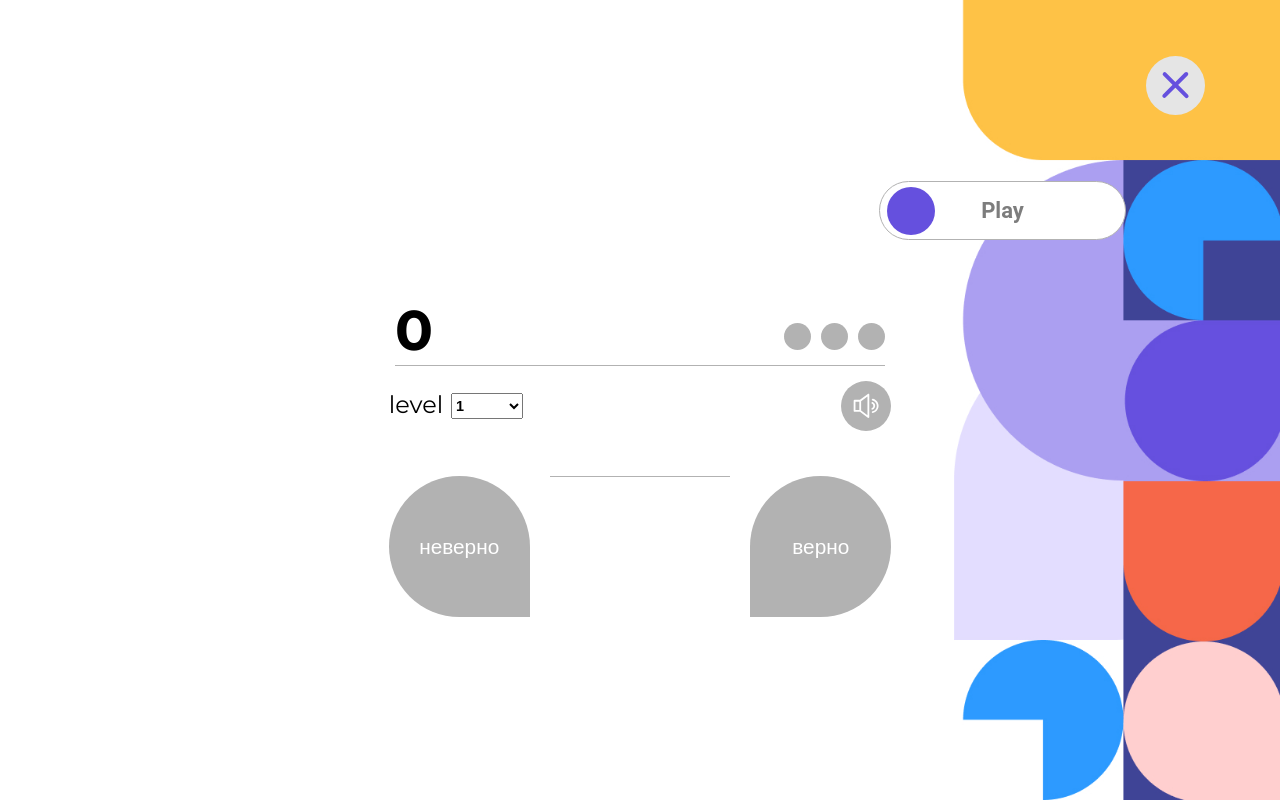
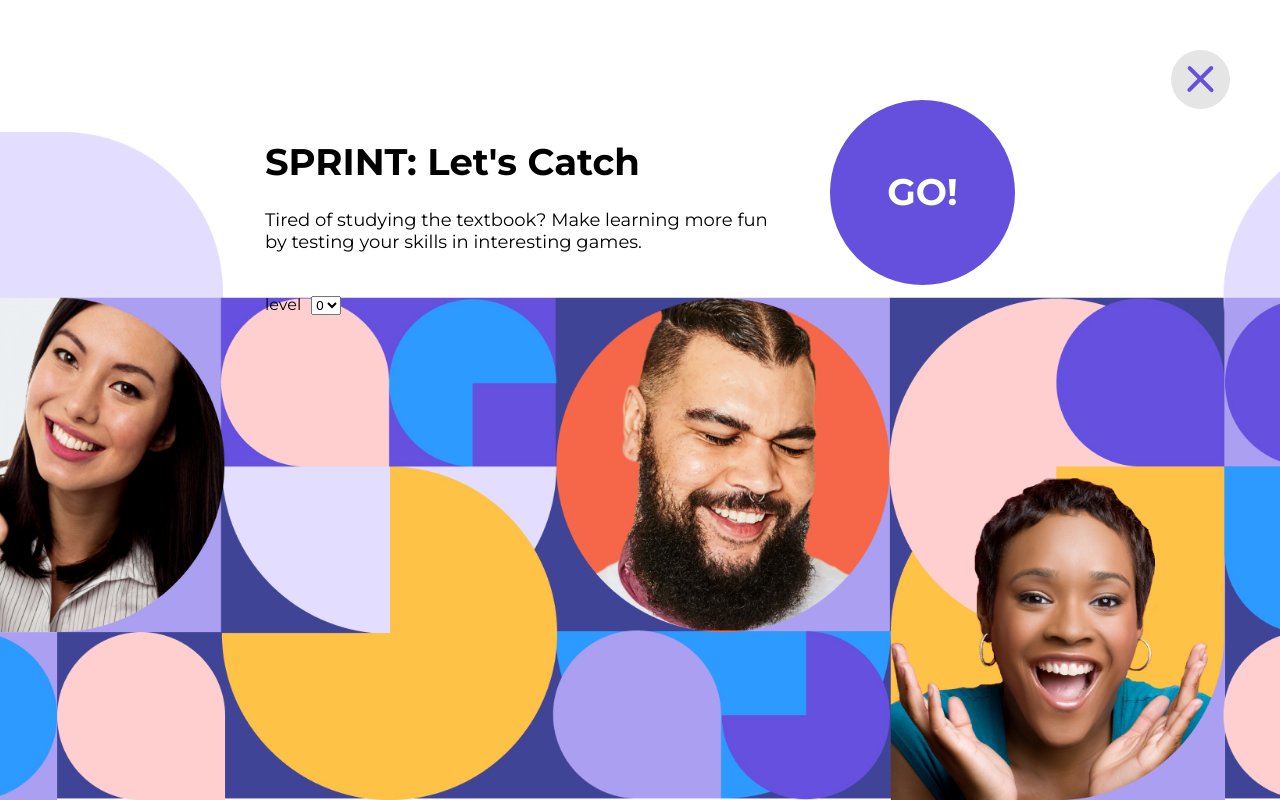
Before and after one commit to ligalaz/rsLang, a React (Create React App) app in the folder project/: page /sprint in a window 1280 px wide. Shown: the top 800 px of the page. Built offline with nearby package versions, Linux system fonts and the light colour scheme.

Commit message:
feat: sprint finish

```diff
--- a/project/src/pages/games/audiocall/audiocall-game-page/audiocall.tsx
+++ b/project/src/pages/games/audiocall/audiocall-game-page/audiocall.tsx
@@ -24,7 +24,7 @@ import AudioCallRepeater from "../components/audiocall-repeater/audiocall-repeat
 import AudioCallView from "../components/audiocall-view/audiocall-view";
 import { IAuth } from "../../../../interfaces/auth";
 
-import { Word } from "../../../../interfaces/word";
+import { GetWordsRequest, Word } from "../../../../interfaces/word";
 import {
   useGetUserStatisticsMutation,
   useUpdateUserStatisticsMutation,
@@ -45,7 +45,9 @@ import cross from "../../../../assets/sound/cross.mp3";
 import { is } from "immer/dist/internal";
 import { useGetWordsMutation } from "../../../../services/words-service";
 import { GameStartScreen } from "../../../../components/game-start-screen/game-start-screen";
-import { useSearchParams } from "react-router-dom";
+import { useNavigate, useSearchParams } from "react-router-dom";
+import { notify } from "../../../../utils/notifications";
+import { toast } from "react-toastify";
 
 const AudioCallPage = (props?: unknown) => {
   const auth: IAuth = useAppSelector(
@@ -91,10 +93,10 @@ const AudioCallPage = (props?: unknown) => {
   const [pageValue, setPage] = useState<number>(null);
   const [mode, setMode] = useState<"textbook" | "main">("main");
 
+  const navigate = useNavigate();
+
   const nextWordButton = useRef(null);
   const dontKnowWordButton = useRef(null);
-  const groupBlock = useRef(null);
-  const pageBlock = useRef(null);
 
   useEffect(() => {
     if (auth?.userId) {
@@ -104,25 +106,6 @@ const AudioCallPage = (props?: unknown) => {
       });
     }
   }, [statistics]);
-
-  useEffect(() => {
-    if (auth?.userId) {
-      getAggregatedWords({
-        userId,
-        params: {
-          group: +groupValue,
-          page: +pageValue,
-          wordsPerPage: 20,
-        },
-      });
-      getUserStatistics(auth.userId);
-    } else {
-      getWords({
-        group: +groupValue,
-        page: +pageValue,
-      });
-    }
-  }, [groupValue, pageValue]);
 
   useEffect(() => {
     if (currentWord && currentStep < allGameWords) {
@@ -206,19 +189,24 @@ const AudioCallPage = (props?: unknown) => {
 
   function getProperlyWords(): void {
     if (auth?.userId) {
+      const request: GetWordsRequest = {};
+      if (request.group === 6) {
+        request.filter = '{"userWord.difficulty":"hard"}';
+        request.wordsPerPage = 3600;
+      } else {
+        request.group = groupValue;
+        request.page = pageValue;
+        request.wordsPerPage = 20;
+      }
       getAggregatedWords({
         userId,
-        params: {
-          group: +groupValue,
-          page: +pageValue,
-          wordsPerPage: 20,
-        },
+        params: request,
       });
       getUserStatistics(auth.userId);
     } else {
       getWords({
-        group: +groupValue,
-        page: +pageValue,
+        group: groupValue,
+        page: pageValue,
       });
     }
   }
@@ -367,6 +355,19 @@ const AudioCallPage = (props?: unknown) => {
     dispatch(changeAnswer({ isAnswer: true }));
   }
 
+  function onTimerFinish(): void {
+    if (groupValue === 6 && words.length < 10) {
+      if (words.length < 10 && group === 6) {
+        notify(
+          "Lack words count for game. Please add more difficult words",
+          toast.warning
+        );
+        navigate("/main", { replace: true });
+      }
+    }
+    dispatch(startGame({ dataBox: words }));
+  }
+
   return (
     <>
       {!isGameStarted ? (
@@ -377,7 +378,7 @@ const AudioCallPage = (props?: unknown) => {
           page={pageValue}
           onPageSelect={(page: number) => setPage(page)}
           onTimerStart={() => getProperlyWords()}
-          onTimerFinish={() => dispatch(startGame({ dataBox: words }))}
+          onTimerFinish={onTimerFinish}
           game="audiocall"
         />
       ) : (
--- a/project/src/pages/games/savanna/savanna-game.tsx
+++ b/project/src/pages/games/savanna/savanna-game.tsx
@@ -16,11 +16,13 @@ import cross from "../../../assets/sound/cross.mp3";
 import GameHealth from "./components/game-health/game-health";
 import CloseBtn from "../../../components/close-btn/close-btn";
 import classNames from "classnames";
-import { useSearchParams } from "react-router-dom";
+import { useNavigate, useSearchParams } from "react-router-dom";
 import { GameStartScreen } from "../../../components/game-start-screen/game-start-screen";
 import SavannaResult from "./components/game-result/savanna-result";
 import { useEventListener } from "usehooks-ts";
 import "./savanna-game.scss";
+import { notify } from "../../../utils/notifications";
+import { toast } from "react-toastify";
 
 export interface GameResult {
   true?: Word[];
@@ -51,6 +53,8 @@ const SavannaGame = (): JSX.Element => {
   const [getAggregatedWords] = useGetUserWordsMutation();
 
   const [searchParams, setSearchParams] = useSearchParams();
+
+  const navigate = useNavigate();
 
   const words: Word[] = useAppSelector(
     (state: RootState) => state.wordsState?.words || []
@@ -105,6 +109,13 @@ const SavannaGame = (): JSX.Element => {
         getProperlyWords();
         break;
       case "play":
+        if (words.length < 10 && group === 6) {
+          notify(
+            "Lack words count for game. Please add more difficult words",
+            toast.warning
+          );
+          navigate("/main", { replace: true });
+        }
         setHealth(5);
         gameWords.current = [...words];
         nextStep();
@@ -153,10 +164,11 @@ const SavannaGame = (): JSX.Element => {
         request.wordsPerPage = 600;
         break;
       case "textbook":
-        request.group = group;
         if (request.group === 6) {
           request.filter = '{"userWord.difficulty":"hard"}';
+          request.wordsPerPage = 3600;
         } else {
+          request.group = group;
           request.wordsPerPage = (request.page + 1) * 20;
         }
         break;
@@ -196,7 +208,6 @@ const SavannaGame = (): JSX.Element => {
         ...result,
         false: result.false ? [...result.false, currentWord] : [currentWord],
       });
-      console.log(result);
       setHealth((prev: number) => prev - 1);
       AudioService.play([cross], false);
     }
--- a/project/src/pages/games/sprint/game-result-page/game-result-page.tsx
+++ b/project/src/pages/games/sprint/game-result-page/game-result-page.tsx
@@ -11,7 +11,7 @@ const GameResultPage = (): JSX.Element => {
     (state) => state.sprintState
   );
 
-  const { resetGame, setGameStart } = useActions();
+  const { resetGame, setGameStart, gameStep } = useActions();
 
   const results = [
     {
@@ -56,7 +56,8 @@ const GameResultPage = (): JSX.Element => {
           <button
             onClick={async () => {
               await resetGame();
-              setGameStart();
+              await setGameStart();
+              gameStep();
             }}
             className="btn btn--color_red"
           >
--- a/project/src/pages/games/sprint/sprint-game-page/sprint-game-page.tsx
+++ b/project/src/pages/games/sprint/sprint-game-page/sprint-game-page.tsx
@@ -1,4 +1,4 @@
-import React, { useEffect, useState } from "react";
+import React, { useEffect, useRef, useState } from "react";
 import {
   useAppSelector,
   RootState,
@@ -11,13 +11,11 @@ import Timer from "../components/timer/timer";
 import tick from "../../../../assets/sound/tick.mp3";
 import cross from "../../../../assets/sound/cross.mp3";
 import "../../../main/components/games-promo/game-card/sprint-card/sprint-card.scss";
-import SelectionOfParameters from "../components/selection-of-parameters/selection-of-parameters";
-import { SELECTION_DATA } from "../../../../config";
 import CloseBtn from "../../../../components/close-btn/close-btn";
 import AudioBtn from "../components/audio/audio-btn";
 import ProgressLabels from "../components/progress-labels/progress-labels";
 import GameResultPage from "../game-result-page/game-result-page";
-import { Word } from "../../../../interfaces/word";
+import { GetWordsRequest, Word } from "../../../../interfaces/word";
 import { IAuth } from "../../../../interfaces/auth";
 import "./sprint-game-page.scss";
 import { Statistic } from "../../../../interfaces/statistic";
@@ -33,8 +31,13 @@ import {
 } from "../../../../services/user-words-service";
 import { UserWordResponse } from "../../../../interfaces/user-word";
 import { useDispatch } from "react-redux";
+import { GameStartScreen } from "../../../../components/game-start-screen/game-start-screen";
+import { useNavigate, useSearchParams } from "react-router-dom";
+import { notify } from "../../../../utils/notifications";
+import { toast } from "react-toastify";
+import { useEventListener } from "usehooks-ts";
 
-const timerDetails = {
+const defaultTimerDetails = {
   delay: 1000,
   initial: 60,
   className: "sprint-timer sprint-game__sprint-timer",
@@ -58,6 +61,7 @@ const SprintGamePage = (): JSX.Element => {
   const {
     gameData,
     score,
+    page,
     level,
     currentWord,
     trueAnswersCount,
@@ -86,12 +90,15 @@ const SprintGamePage = (): JSX.Element => {
   const isLoadingData = isLoading || isAggregatedWordsLoading;
   const isDisabledBtn = !isGameStarted || isGameEnded || isLoadingData;
   const isDisabledThroughoutGame = isGameStarted || isGameEnded;
-  const isDisabledStartGame = isGameStarted && !isLoadingData;
-
   const [currentStep, setCurrentStep] = useState(0);
   const [indicatorClassName, setIndicatorClassName] = useState("");
+  const [sound, setSound] = useState(true);
+  const [mode, setMode] = useState<"textbook" | "main">("main");
+  const [searchParams, setSearchParams] = useSearchParams();
+  const [timerSettings, setTimerSettings] = useState(defaultTimerDetails);
+  const documentRef = useRef<Document>(document);
 
-  const [sound, setSound] = useState(true);
+  const navigate = useNavigate();
 
   const statistics: Statistic = useAppSelector(
     (state: RootState) => state.statisticsState?.statistics
@@ -199,16 +206,21 @@ const SprintGamePage = (): JSX.Element => {
     gameStep();
   };
 
-  document.onkeydown = (event) => {
-    if (isDisabledStartGame) {
-      if (event.code === "ArrowRight") {
+  function handleKeyboardEvent(event: KeyboardEvent) {
+    const { code, repeat } = event;
+    if (!repeat && !isGameEnded) {
+      switch (code) {
+        case "ArrowRight":
           handleGameStep(true);
-      }
-      if (event.code === "ArrowLeft") {
+          break;
+        case "ArrowLeft":
           handleGameStep(false);
+          break;
+        default:
+          break;
       }
     }
-  };
+  }
 
   useEffect(() => {
     if (auth?.userId) {
@@ -220,26 +232,31 @@ const SprintGamePage = (): JSX.Element => {
   }, [statistics]);
 
   useEffect(() => {
-    if (isGameStarted) {
-      if (auth?.userId) {
-        getAggregatedWords({
-          userId: auth.userId,
-          params: {
-            group: +level - 1,
-            wordsPerPage: 20,
-          },
-        });
-        getUserStatistics(auth.userId);
-      } else {
-        getWords({
-          group: +level - 1,
+    const group = searchParams.get("group");
+    const page = searchParams.get("page");
+    if (group) {
+      setMode("textbook");
+      setLevel({ level: group, page: page ?? "0" });
+    }
+  }, [searchParams]);
+
+  useEffect(() => {
+    if (isSuccess || isAggregatedWordsSuccess) {
+      if (mode === "textbook") {
+        if (level === "6" && words.length < 20) {
+          notify(
+            "Lack words count for game. Please add more difficult words",
+            toast.warning
+          );
+          navigate("/main", { replace: true });
+        }
+        if (words.length < 120) {
+          setTimerSettings({
+            ...defaultTimerDetails,
+            initial: words.length * 0.5,
           });
         }
       }
-  }, [level, isGameStarted]);
-
-  useEffect(() => {
-    if (isSuccess || isAggregatedWordsSuccess) {
       getData(words);
       gameStep();
     }
@@ -255,20 +272,57 @@ const SprintGamePage = (): JSX.Element => {
     }
   }, [currentStep]);
 
+  function getProperlyWords(): void {
+    const request: GetWordsRequest = prepareRequest();
+    if (auth) {
+      getAggregatedWords({ userId: auth.userId, params: request });
+    } else {
+      getWords(request);
+    }
+  }
+
+  function prepareRequest(): GetWordsRequest {
+    const request: GetWordsRequest = {};
+    switch (mode) {
+      case "main":
+        request.group = +level;
+        request.wordsPerPage = 600;
+        break;
+      case "textbook":
+        if (request.group === 6) {
+          request.filter = '{"userWord.difficulty":"hard"}';
+          request.wordsPerPage = 3600;
+        } else {
+          request.group = +level;
+          request.wordsPerPage = (+page + 1) * 20;
+        }
+        break;
+      default:
+        break;
+    }
+    return request;
+  }
+
+  useEventListener("keydown", handleKeyboardEvent, documentRef);
+
   return (
+    <>
+      {!isGameStarted && !isGameEnded && (
+        <GameStartScreen
+          mode={mode}
+          group={+level}
+          onGroupSelect={(group: number) =>
+            setLevel({ level: `${group}`, page })
+          }
+          page={+page}
+          onPageSelect={(page: number) => setLevel({ level, page: `${page}` })}
+          onTimerStart={() => getProperlyWords()}
+          onTimerFinish={() => setGameStart()}
+          game="sprint"
+        />
+      )}
       <div className="container">
         <header className="header">
-        <button
-          disabled={isDisabledThroughoutGame}
-          className={`play-btn header__play-btn ${
-            isDisabledThroughoutGame && "play-btn--disabled"
-          }`}
-          onClick={() => {
-            setGameStart();
-          }}
-        >
-          Play
-        </button>
           <CloseBtn isDisabled={isGameEnded} />
         </header>
         <main className="main">
@@ -278,30 +332,19 @@ const SprintGamePage = (): JSX.Element => {
               <ProgressLabels />
             </div>
             <div className="sprint-game__selects">
-            {SELECTION_DATA.slice(0, 1).map((selection) => {
-              return (
-                <SelectionOfParameters
-                  key={selection.label}
-                  selectionDetails={selection}
-                  isDisabled={isDisabledThroughoutGame}
-                  value={selection.label === "level" ? level : level}
-                  setValue={selection.label === "level" && setLevel}
-                />
-              );
-            })}
               <AudioBtn
                 className={`sprint-game__audio ${
                   !sound && "circle__audio--inactive"
                 }`}
                 isDisabled={isDisabledBtn}
-              setSound={() => isDisabledStartGame && setSound(!sound)}
+                setSound={() => setSound(!sound)}
               />
             </div>
             {isDisabledThroughoutGame && (
               <Timer
-              timerDetails={timerDetails}
+                timerDetails={timerSettings}
                 endTimer={() => setGameEnd()}
-              isStarted={isDisabledStartGame}
+                isStarted={isGameStarted}
               />
             )}
             {isLoadingData && <div>...Loading</div>}
@@ -340,10 +383,10 @@ const SprintGamePage = (): JSX.Element => {
             </div>
           </section>
         </main>
+      </div>
       {isGameEnded && <GameResultPage />}
-    </div>
+    </>
   );
 };
 
 export default SprintGamePage;
-// {!isGameStarted && <GameResultPage />}
--- a/project/src/store/sprint-slice.ts
+++ b/project/src/store/sprint-slice.ts
@@ -1,5 +1,6 @@
 import { createSlice } from "@reduxjs/toolkit";
 import { IWord } from "../interfaces/word";
+import { shuffle } from "../utils/shuffle";
 
 interface SprintState {
   isGameStarted: boolean;
@@ -21,8 +22,8 @@ interface SprintState {
 const initialState: SprintState = {
   isGameStarted: false,
   isGameEnded: false,
-  level: "1",
-  page: "1",
+  level: "0",
+  page: "0",
   currentWord: {
     word: "",
     wordTranslate: "",
@@ -35,15 +36,23 @@ const initialState: SprintState = {
   score: 0,
 };
 
+const getRandNumber = (max = 1, min = 0): number => {
+  return Math.floor(min + Math.random() * (max + 1 - min));
+};
+
 export const sprintSlice = createSlice({
   name: "sprint",
   initialState,
   reducers: {
     getData: (state, { payload }: { payload: IWord[] }) => {
-      state.wordsData = payload;
+      state.wordsData = shuffle([...payload]);
     },
-    setLevel: (state, { payload }: { payload: string }) => {
-      state.level = payload;
+    setLevel: (
+      state,
+      { payload }: { payload: { page: string; level: string } }
+    ) => {
+      state.level = payload.level;
+      state.page = payload.page;
     },
     setGameStart: (state) => {
       state.isGameStarted = true;
@@ -56,32 +65,29 @@ export const sprintSlice = createSlice({
       return {
         ...initialState,
         level: state.level,
-        wordsData: state.wordsData,
+        page: state.page,
+        wordsData: shuffle([...state.gameData, ...state.wordsData]),
       };
     },
     gameStep: (state) => {
-      const { wordsData } = state;
+      const { wordsData, gameData } = state;
+      if (wordsData.length === 0) {
+        state.isGameEnded = true;
+      } else {
+        const randWordData1 = wordsData.pop();
+        const randWordData2 =
+          wordsData.length > 1
+            ? wordsData.at(getRandNumber(wordsData.length - 1))
+            : gameData.at(getRandNumber(gameData.length - 1));
 
-      const getRandNumber = (max = 1, min = 0): number => {
-        return Math.floor(min + Math.random() * (max + 1 - min));
-      };
-
-      const rightAnswerStates = Boolean(getRandNumber());
-
-      const randWordNumber = getRandNumber(wordsData.length - 1);
-      const randWordData = wordsData.at(randWordNumber);
-      state.gameData.push(randWordData);
-
-      let { wordTranslate } = randWordData;
-
-      if (!rightAnswerStates) {
-        wordTranslate = [
-          ...wordsData.slice(0, randWordNumber),
-          ...wordsData.slice(randWordNumber + 1),
-        ].at(getRandNumber(wordsData.length - 2)).wordTranslate;
+        gameData.push(randWordData1);
+        state.currentWord = {
+          word: randWordData1.word,
+          wordTranslate: [randWordData1, randWordData2][
+            Math.round(Math.random())
+          ].wordTranslate,
+        };
       }
-
-      state.currentWord = { word: randWordData.word, wordTranslate };
     },
     changeGameScore: (state, { payload }: { payload: boolean }) => {
       const wordData = state.gameData.at(-1);
```
Lines whose indentation alone changed are shown as unchanged.
